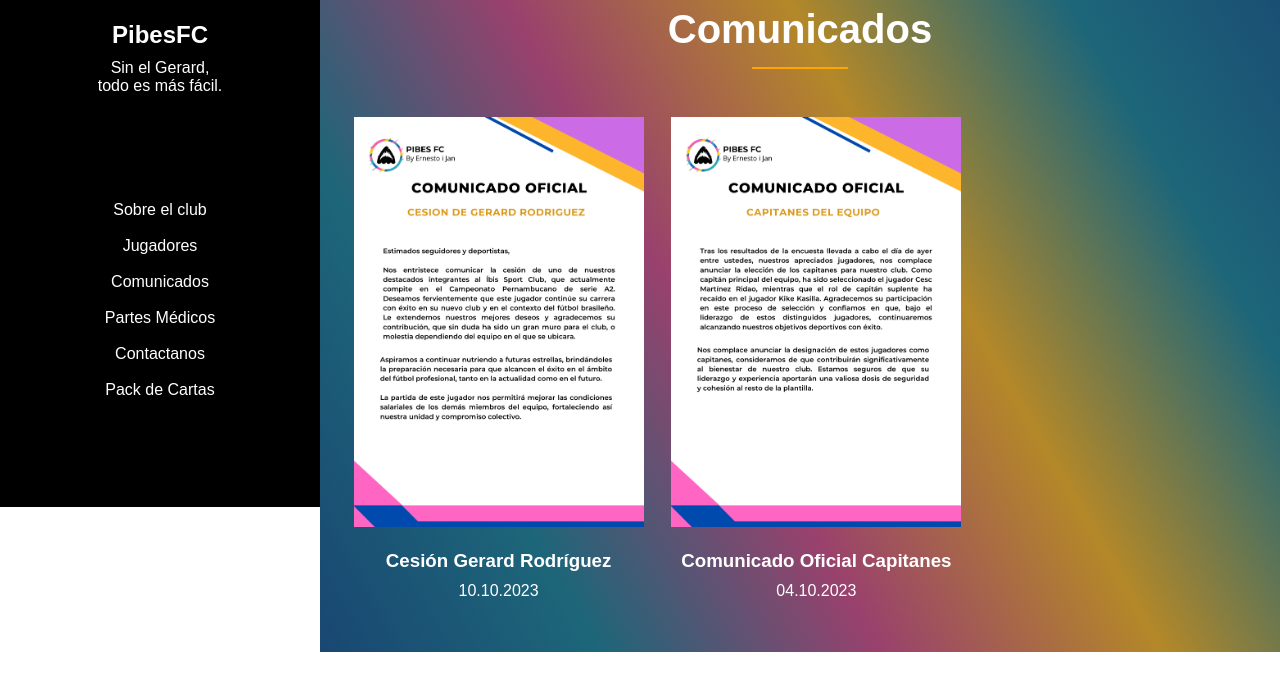
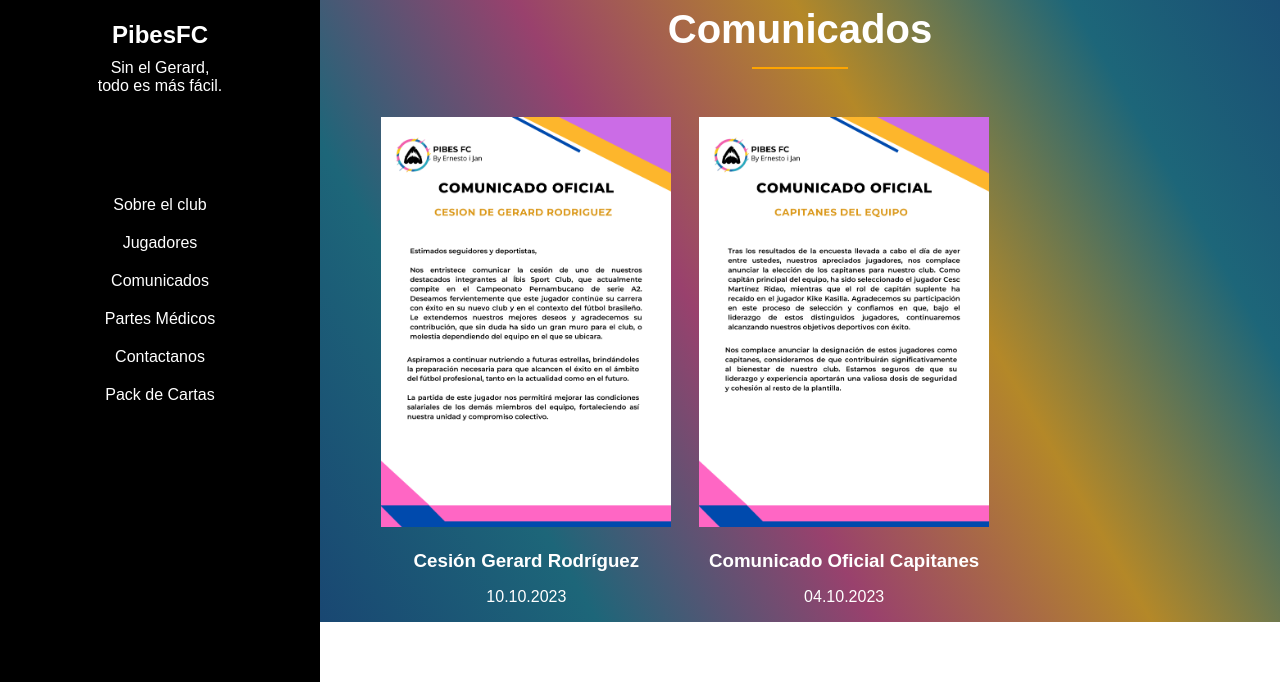
Before and after one commit to pibesfc/PibesFC, a plain HTML site: page Comunicados/comunicados.html in a window 1280 px wide. Shown: the part 118-800 px from the top of the page. Drawn offline with Linux system fonts and the light colour scheme.

Commit message:
pruebacmncds_css

```diff
--- /dev/null
+++ b/Comunicados/comunicados.css
@@ -0,0 +1,110 @@
+body {
+    margin: 0;
+    font-family: Arial, sans-serif;
+}
+
+main {
+    display: flex;
+    font-family: Arial;
+}
+
+nav {
+    width: 25%;
+    height: 100vh;
+    background: black;
+    position: fixed;
+    text-align: center;
+}
+
+nav img {
+    width: 100px;
+    height: 100px;
+    margin-top: 15px;
+}
+
+nav h1 {
+    margin-bottom: 0;
+}
+
+nav p {
+    margin-top: 10px;
+}
+
+ul {
+    margin-top: 30%;
+    list-style: none;
+    display: flex;
+    flex-direction: column;
+    align-items: center;
+    padding: 0;
+}
+
+ul li {
+    margin-bottom: 10px;
+}
+
+ul a {
+    text-decoration: none;
+    color: white;
+    width: 100%;
+    display: block;
+    box-sizing: border-box;
+    padding: 5px;
+}
+
+ul a:hover {
+    color: rgb(255, 154, 2);
+}
+
+article {
+    margin-left: 25%;
+    position: static;
+    color: white;
+    width: 75%;
+    background: linear-gradient(60deg, #194772, #1d6679, #99416d, #b48828, #1d6679, #194772);
+}
+
+article div {
+    margin-top: 13%;
+}
+
+article h1 {
+    font-size: 250%;
+    margin-bottom: 15px;
+    text-align: center;
+}
+
+article hr {
+    border: 1px solid orange;
+    margin-right: 45%;
+    margin-left: 45%;
+}
+
+.comunicados-container {
+    display: flex;
+    margin-left: 3.5%;
+    margin-top: 5%;
+}
+
+.comunicados-container div {
+    display: block;
+    text-align: center;
+    margin-left: 3%;
+    margin-top: 0;
+}
+
+.comunicados-container img {
+    width: 290px;
+}
+
+.comunicados-container h3 {
+    margin-bottom: 0;
+}
+
+a:hover {
+    color: rgb(255, 154, 2);
+}
+a{
+    text-decoration: none;
+    color: white
+}
--- a/Comunicados/comunicados.html
+++ b/Comunicados/comunicados.html
@@ -1,79 +1,48 @@
-<!doctype html>
-<html>
+<!DOCTYPE html>
+<html lang="es">
 <head>
+    <meta charset="UTF-8">
+    <meta name="viewport" content="width=device-width, initial-scale=1">
     <title>PibesFC</title>
-        <style>
-            a{
-                text-decoration: none;
-                color: white
-            }
+    <link rel="stylesheet" href="./comunicados.css">
+</head>
+<body>
+    <main>
+        <nav style="color: white;">
+            <div>
+                <img src="../Multimedia/Logo_Antiguo_Mejorada_Sin_Fondo_mejorada.png" alt="Logo" class="logo">
+                <h1>PibesFC</h1>
+                <p>Sin el Gerard,<br>todo es más fácil.</p>
+            </div>
+            <ul>
+                <li><a href="../index.html">Sobre el club</a></li>
+                <li><a href="../Jugadores/jugadores.html">Jugadores</a></li>
+                <li><a href="./comunicados.html">Comunicados</a></li>
+                <li><a href="../Partes Médicos/partesmedicos.html">Partes Médicos</a></li>
+                <li><a href="../Contactanos/contactos.html">Contactanos</a></li>
+                <li><a href="../Pack De Cartas/packCartas.html">Pack de Cartas</a></li>
+            </ul>
+        </nav>
 
-            a:hover{
-            color: rgb(255, 154, 2);
-            }
-        </style>
-    </head>
-
-    <body style="margin: auto;">
-        <main style="display: flex;font-family: Arial;height: auto;">
-            <nav style="width: 25%;background-color: black;position: fixed;">
-                <div style="text-align: center;color: white">
-                    <img src="../Multimedia/Logo_Antiguo_Mejorada_Sin_Fondo_mejorada.png" style="width: 100px;height: 100px;margin-top: 15px;">
-                    <h1 style="margin-bottom: 0;"><b>PibesFC</b></h1>
-                    <p style="margin-top: 10px;">Sin el Gerard, <br>todo es más fácil.</p>
-                    <br>
-                    <br>
-                    <br>
-                    <br>
-                    <br>
+        <article>
+            <div>
+                <h1>Comunicados</h1>
+                <hr>
             </div>
 
-                <div style="list-style: none;text-align: center;">
-                    <li><a href="../index.html">Sobre el club</a></li>
-                    <br>
-                    <li><a href="../Jugadores/jugadores.html">Jugadores</a></li>
-                    <br>
-                    <li><a href="../Comunicados/comunicados.html">Comunicados</a></li>
-                    <br>
-                    <li><a href="../Partes Médicos/partesmedicos.html">Partes Médicos</a></li>
-                    <br>
-                    <li><a href="../Contactanos/contactos.html">Contactanos</a></li>
-                    <br>
-                    <li><a href="../Pack De Cartas/packCartas.html">Pack de Cartas</a></li>
-                </div>
-                <br>
-                <br>
-                <br>
-                <br>
-                <br>
-                <br>
-            </nav>
-
-            <article style="margin-left: 25%;position: static; color: white;width: 75%;background: linear-gradient(60deg, #194772, #1d6679, #99416d,#b48828, #1d6679,#194772);">
-                <div style="margin-top: 13%;">
-                    <h1 style="font-size:250%;margin-bottom: 15px;text-align: center;">Comunicados</h1>
-                    <hr style="border: orange; margin-right: 45%;margin-left: 45%;height: 2px;background-color: orange;">
+            <div class="comunicados-container">
+                <div>
+                    <a href="./cesionGerardRodriguez.html">
+                        <img src="../Multimedia/Cesion Gerard Rodriguez.png" alt="Cesión Gerard Rodríguez">
+                        <h3>Cesión Gerard Rodríguez</h3></a>
+                        <p>10.10.2023</p>
                 </div>
 
-                <div style="display: flex;margin-left: 3.5%;margin-top: 5%;">
-                    <div style="display: block;text-align: center;">
-                        <a href="./cesionGerardRodriguez.html"><img src="../Multimedia/Cesion Gerard Rodriguez.png" style="width: 290px;"></a>
-                        <br>
-                        <a href="./cesionGerardRodriguez.html"><h3 style="margin-bottom: 0;">Cesión Gerard Rodríguez</h3></a>
-                        <p style="margin-top: 10px;">10.10.2023</p>
+                <div style="color: white;">
+                    <a href="./comCapis.html"><img src="../Multimedia/COMUNICADO_OFICIAL_CAPITANES.png" alt="Comunicado Oficial Capitanes">
+                        <h3>Comunicado Oficial Capitanes</h3></a>
+                    <p>04.10.2023</p>
                 </div>
-
-                    <div style="display: block;text-align: center;margin-left: 3%">
-                        <a href="./comCapis.html"><img src="../Multimedia/COMUNICADO_OFICIAL_CAPITANES.png" style="width: 290px;"></a>
-                        <br>
-                        <a href="./comCapis.html"><h3 style="margin-bottom: 0;">Comunicado Oficial Capitanes</h3></a>
-                        <p style="margin-top: 10px;">04.10.2023</p>
-                    </div>
-                </div>
-
-                <div>
-                    <br>
-                    <br>
             </div>
         </article>
     </main>
```
Lines whose indentation alone changed are shown as unchanged.
